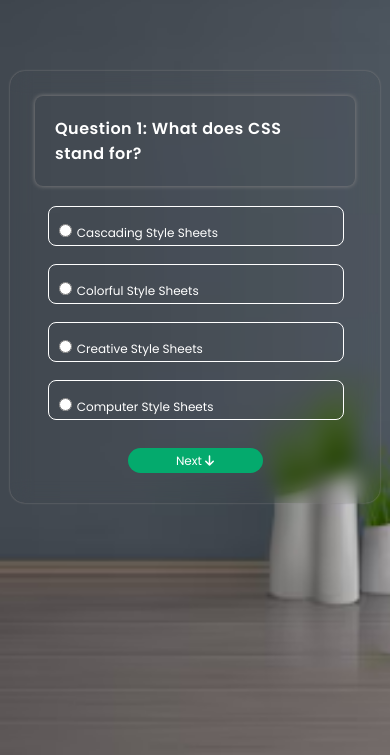
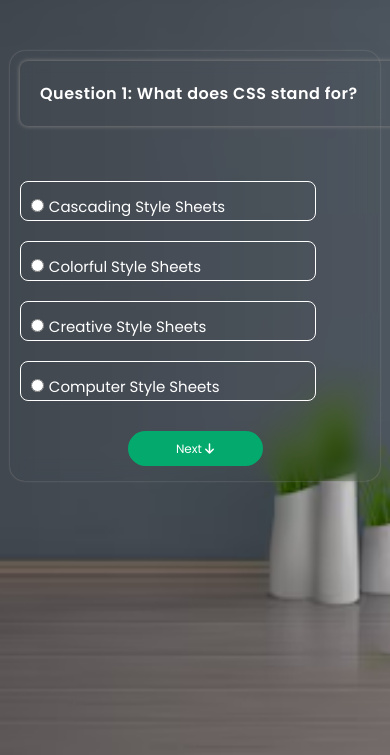
Before and after one commit to CodeBase404/Sikho, a plain HTML site: page quizes/CssQuiz.html in a window 390 px wide. Shown: the part 89-844 px from the top of the page. Drawn offline with Linux system fonts and the light colour scheme.

Commit message:
Update quiz.css

```diff
--- a/stylesheets/quiz.css
+++ b/stylesheets/quiz.css
@@ -264,7 +264,6 @@ nav .desktop-nav-menu {
 .quiz-cards-containter {
     display: flex;
     flex-direction: column;
-    justify-content: space-around;
     align-items: center;
     height: 88vh;
     overflow-x: hidden;
@@ -275,12 +274,14 @@ nav .desktop-nav-menu {
 
 
 .quiz-card {
-    padding: 20px;
-    height: 88vh;
+    padding: 5px;
+    display: flex;
+    flex-direction: column;
+    justify-content: space-around;
     align-content: center;
     backdrop-filter: blur(10px);
     border-radius: 15px;
-    scroll-margin-top: 90px;
+    scroll-margin-top: 60px;
     box-shadow: 0 0 2px rgb(134, 132, 132);
     margin: 80px;
     scroll-snap-align: start;
@@ -289,7 +290,7 @@ nav .desktop-nav-menu {
 
 .quiz-card p{
     padding: 20px;
-    min-height: 45px;
+    min-height: 65px;
     width: 30.6rem;
     border-radius: 8px;
     backdrop-filter: blur(10px);
@@ -303,8 +304,8 @@ nav .desktop-nav-menu {
 .quiz-card ol li {
     font-size: 18px;
     min-height: 30px;
-    width: 29rem;
-    margin: 18px;
+    width: 31rem;
+    margin: 20px 5px 20px 5px;
     list-style: none;
     padding: 10px;
     border-radius: 8px;
@@ -469,13 +470,12 @@ header{
     }
 
     .quiz-card {
-        height: 70vh;
+        height: 75vh;
         width: 370px;
     }
 
     .quiz-card p{
-        min-height: 25px;
-        width: 20rem;
+        width: 90rem;
     }
 
     .quiz-card ol li {
@@ -485,17 +485,13 @@ header{
 
     .quiz-card ol li label {
         width: 18.5rem;
-        font-size: 12px;
-    }
-
-    .quiz-card ol li:first-child {
-        margin-top: 20px;
+        font-size: 15px;
     }
 
     .previous-next-btn .next, .previous{
         font-size: 12px;
-        padding: 2px;
-        height: 25px;
+        padding: 5px;
+        height: 35px;
         width: 135px;
     }
 
```
